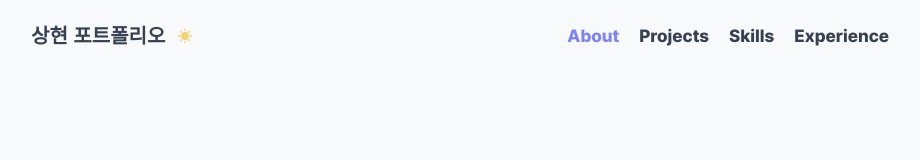
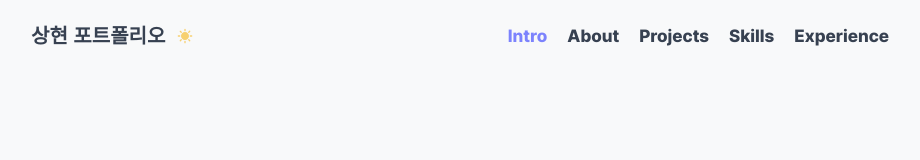
Before and after one commit to sanghyeonLee2/sanghyeon.dev, a Next.js app: page / in a window 1280 px wide. Shown: the top 160 px of the page, without its empty margins (176-1096 px from the left). Built offline with nearby package versions, Linux system fonts and the light colour scheme; a web font is replaced by a local one.

Commit message:
feat: 인트로섹션 상수 추가

```diff
--- a/src/constants/section.ts
+++ b/src/constants/section.ts
@@ -1,4 +1,5 @@
 export const SECTIONS = [
+  { id: 'intro', label: 'Intro' },
   { id: 'about', label: 'About' },
   { id: 'projects', label: 'Projects' },
   { id: 'skills', label: 'Skills' },
```
